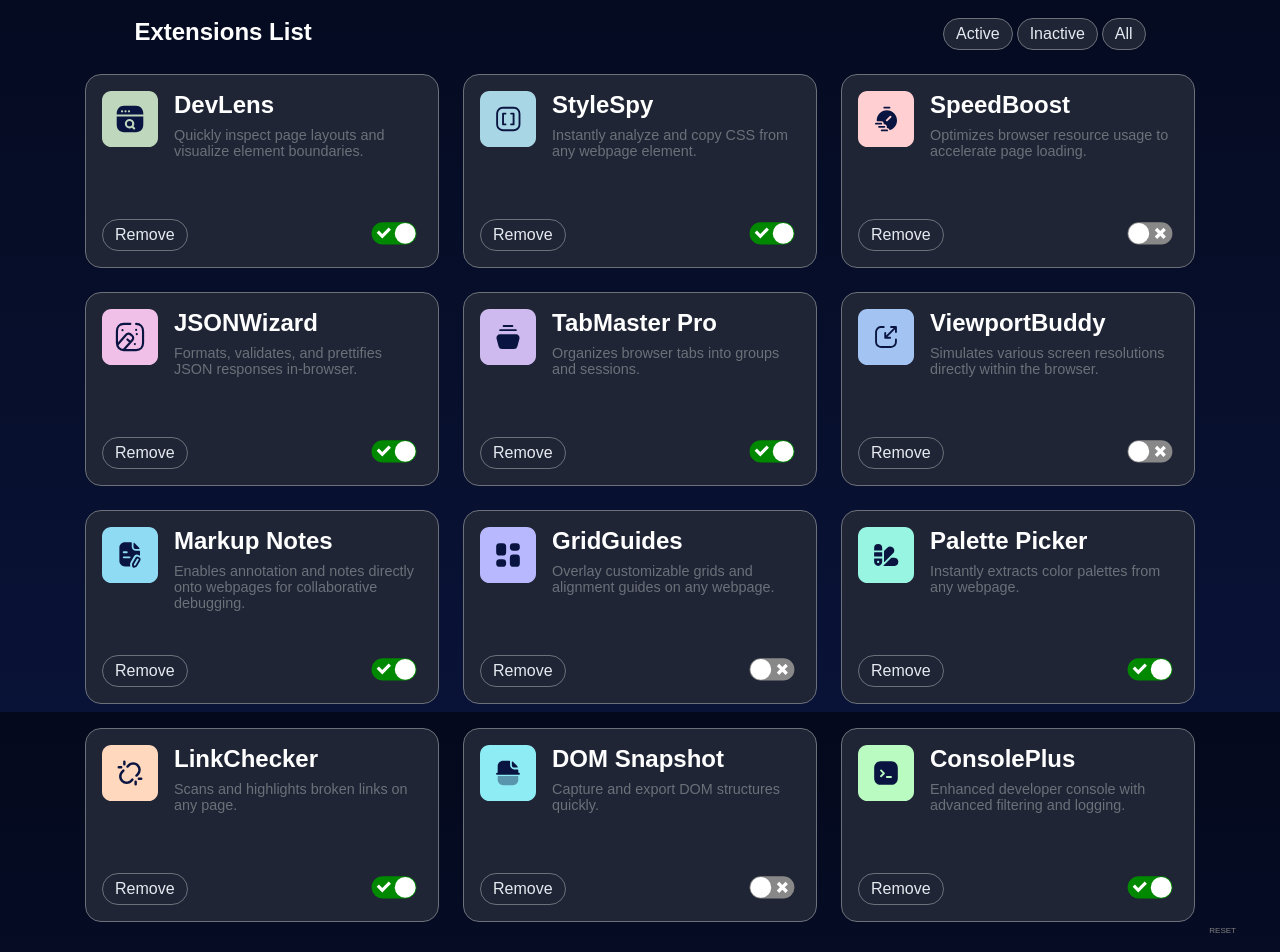
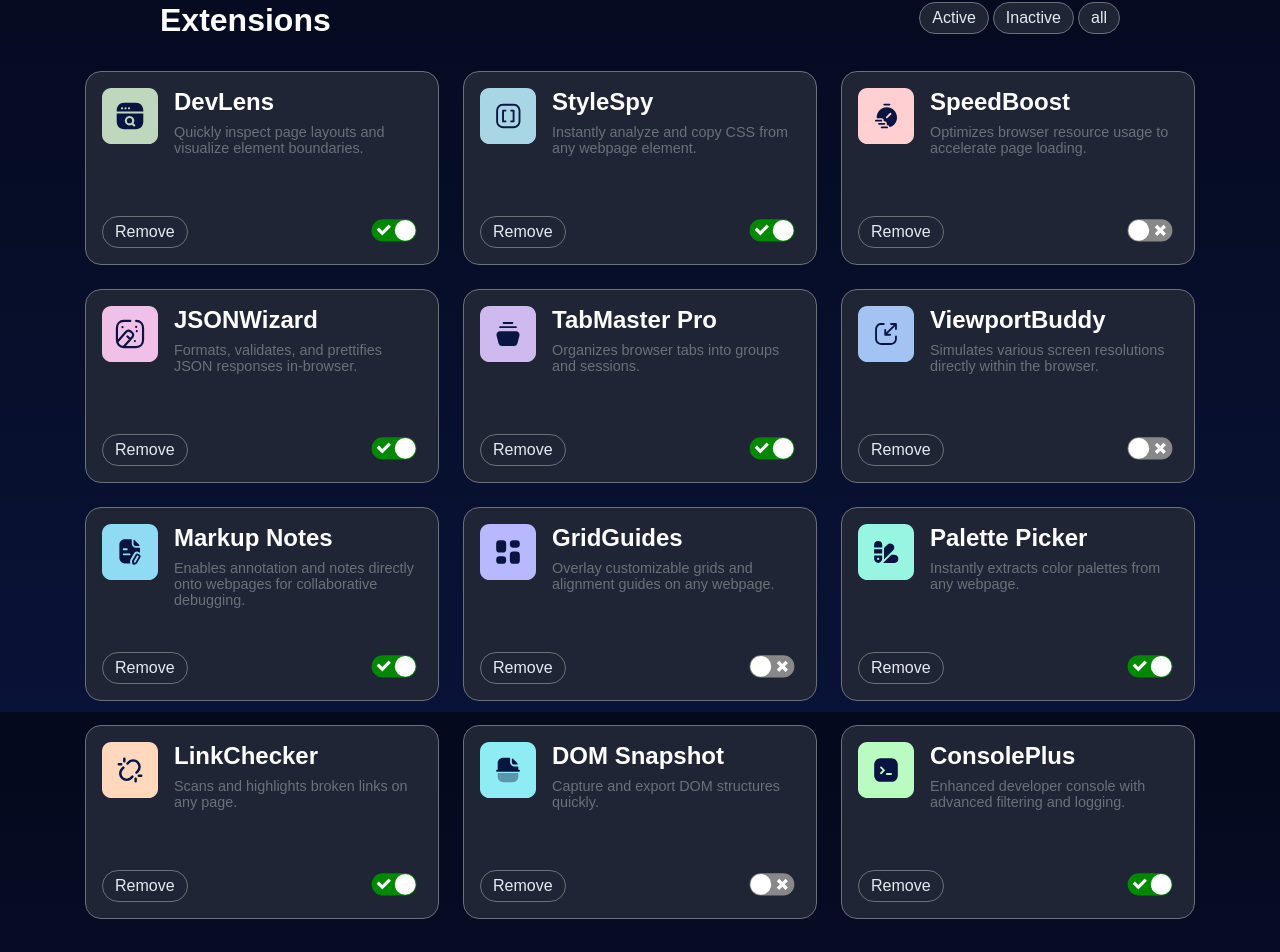
Before and after one commit to RPMorrigan/extension-list, a React (Vite) app: page / in a window 1280 px wide. Shown: the part 128-1080 px from the top of the page. Built offline with nearby package versions, Linux system fonts and the light colour scheme.

Commit message:
checkpoint: burning out a little.

```diff
--- a/src/App.css
+++ b/src/App.css
@@ -81,17 +81,6 @@ p {
   font-size: 0.9rem;
   width: 15rem;
   height: fit-content;
-}
-
-.button-box {
-  display: flex;
-  flex-flow: row;
-  align-items: center;
-  white-space: nowrap;
-  gap: 0.25rem;
-  height: fit-content;
-  padding: 0;
-  margin: 0;
 }
 
 button {
@@ -186,25 +175,23 @@ img {
 .main-box {
   display: flex;
   flex-direction: column;
+  align-content: space-between;
+  gap: 2rem;
   min-height: calc(100vh - 12rem);
   position: relative;
+  padding: 0;
+  margin: 2rem;
 }
 
-.reset-box {
-  position: absolute;
-  bottom: 1rem;
-  right: 1rem;
-}
-
-.reset-button {
-  font-size: 0.5rem;
-  color: grey;
-  background: none;
-  border: none;
-  text-align: bottom;
-  height: 1rem;
-  padding: 0.25rem;
-  margin: 1rem;
+.button-box {
+  display: flex;
+  flex-flow: row;
+  justify-content: right;
+  width: 75vw;
+  gap: 0.25rem;
+  height: fit-content;
+  padding: 0;
+  margin: 0 auto;
 }
 
 .dark-light {
--- a/src/App.jsx
+++ b/src/App.jsx
@@ -46,20 +46,8 @@ function App() {
             <img src={modeIcon} />
         </button>
       </div>
-      <nav>
-          <h1>Extensions List</h1>
-          {/* Box makes it easier to style. */}
-        <div className="button-box">
-          {/* These change 'theList' value so that the 'Home' element will know which list to render */}
-          <Link to="/active"><Button usrLabel={'Active'} className="nav-link" /></Link>
-          <Link to="/inactive"><Button usrLabel={'Inactive'} className="nav-link" /></Link>
-          <Link to="/"><Button usrLabel={'All'} className="nav-link" /></Link>
-        </div>
-        </nav>
         <Routes>
           <Route path="/" element={<Home list={theList} />} />
-          <Route path="/active" element={<Home list={'active'} />} />
-          <Route path="/inactive" element={<Home list={'inactive'} />} />
         </Routes>
     </div>
   )
--- a/src/components/Card.jsx
+++ b/src/components/Card.jsx
@@ -1,10 +1,9 @@
 // components/Card.jsx
 import { useState, useEffect, useRef } from 'react';
 import Toggle from './Toggle.jsx';
-import Button from './Button.jsx';
 
 // descructure item prop
-function Card({ item, onToggleActive , onRemove}) {
+function Card({ item, onToggleActive}) {
     const { id, logo, name, description, isActive } = item;
 
 
@@ -28,7 +27,7 @@ function Card({ item, onToggleActive , onRemove}) {
         // Adds a card class combined with it's id.
         <div className={`card ${id}`}>
 
-            {/* groups the top elements for easier formatting */}
+            {/* groups the top ele1ents for easier formatting */}
             <div className='card-top'>
                 <img src={logo} alt="card logo" />
                 <div className="card-text">
@@ -39,9 +38,7 @@ function Card({ item, onToggleActive , onRemove}) {
 
             {/* Groups elements */}
             <div className="card-bottom">
-
-                {/* Adds text to the button and hides locally until refresh */}
-                <Button usrLabel={'Remove'} onClick={() => onRemove?.()} />
+                <button>Remove</button>
                 <Toggle
                     checked={localChecked}
                     onChange={(next) => {
--- a/src/pages/Home.jsx
+++ b/src/pages/Home.jsx
@@ -1,76 +1,36 @@
 // ./pages/Home.jsx
-import { useState, useEffect } from 'react';
+import { useState } from 'react';
 import Card from '../components/Card.jsx';
 import data from '../data.json';
+import '../App.css';
 
 // Home owns the items state so we can toggle isActive and re-render lists
-function Home({ list }) {
+function Home() {
     const [items, setItems] = useState(data);
 
-    // Local storage for persisting data
-    const STORAGE_KEY = 'extension-removed-ids';
+    // Each list button needs a function which filters the state of items to include different vesions of the original list.
+    const all = () => setItems(data);
+    const inactive = () => setItems(items.filter((i) => i.isActive === false));
+    const active = () => setItems(items.filter((i) => i.isActive === true));
 
-    // Creates a type of black list for items which we have pressed removed on. It will make the removal persist until we say otherwise.
-    const [removedIDs, setRemovedIDs] = useState(() => {
-        const saved = localStorage.getItem(STORAGE_KEY);
-        if (saved) {
-            try {
-                return JSON.parse(saved);
-                // This catch was a suggestion by the AI assistant I used. it accounts for the possibility of an invalid JSON.
-        } catch {
-            return [];
-        }
-    }
-    return [];
-});
-
-    // The list of items which are currently allowed to render(not on the removal list)
-    const visibleItems = items.filter((item) => !removedIDs.includes(item.id));
-
-    // Updates no change
-    useEffect(() => {
-        localStorage.setItem(STORAGE_KEY, JSON.stringify(removedIDs));
-    }, [removedIDs]);
-
-    function updateItem(id, patch) {
-        setItems(prev => prev.map(it => it.id === id ? { ...it, ...patch } : it));
-    }
-
-    // This takes the id from each entry and logs it into our array of items tagged for removal.
-    function removeItem(id) {
-        // We also use this method to add in the new ID because we aren't able to add digits/numbers to an array.
-        setRemovedIDs([...removedIDs, id]);
-    }
-
-    // sorts active(enabled) and inactive(disabled) extensions so that the toggle will reflect it as well.
-    const cList = list === 'active'
-        ? visibleItems.filter(item => item.isActive === true)
-        : list === 'inactive'
-            ? visibleItems.filter(item => item.isActive === false)
-            : visibleItems;
-
-    function extensionReset() {
-        setRemovedIDs([]);
-    }
+    const cardToggle = () => !items.isActive;
 
     return (
         <div className="main-box">
-        <div className="card-container">
-            {/* Maps out the current list to Card components */}
-            {/* Ensures that we are working with an array */}
-            {Array.isArray(cList) && cList.map(item => (
-                <Card
-                    key={item.id}
-                    item={item}
-                    onRemove={() => removeItem(item.id)}
-                    onToggleActive={(value) => updateItem(item.id, { isActive: value })}
-                />
-            ))}
+            <div className="button-box">
+            <h1>Extensions</h1>
+                <button onClick={active}>Active</button>
+                <button onClick={inactive}>Inactive</button>
+                <button onClick={all}>all</button>
+            </div>
+            <div className="card-container">
+                {items.map((item) =>
+                    <Card
+                        item={item}
+                        onToggleActive={cardToggle}
+                    />)}
         </div>
-            <div className="reset-box">
-                <button className="reset-button" id="dataReset" onClick={extensionReset}>RESET</button>
-            </div>
-            </div>
+    </div>
     )
 }
 
```
